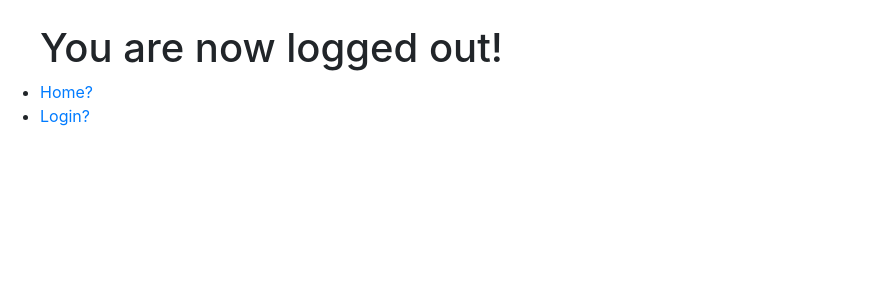
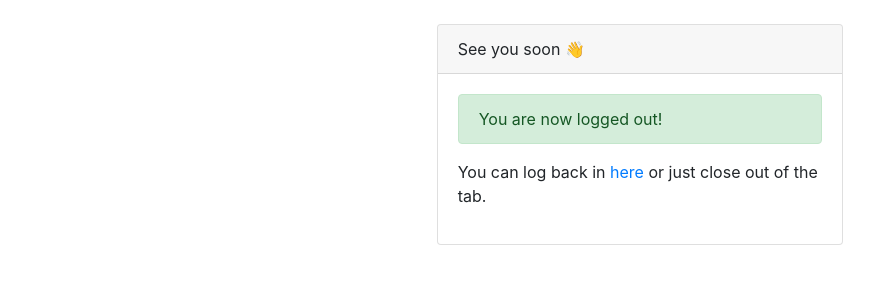
Before and after one commit to winters-brown/BAD-C, a Node project: template views/logout.handlebars in a window 1280 px wide. Shown: the part 56-356 px from the top of the page, without its empty margins (0-883 px from the left). Run offline with Node 20 templates, Linux system fonts and the light colour scheme; the template is opened without the code that fills it, so the values that code supplies are empty; some libraries are stand-ins or nearby versions.

Commit message:
b18 solved

```diff
--- a/views/logout.handlebars
+++ b/views/logout.handlebars
@@ -1,6 +1,13 @@
-<ul>
-    <h1> You are now logged out!</h1>
-
+<div clas="container-md">
+    <div class="row">
+        <div class="col-sm">
+        </div>
+        <div class="col-sm">
+            <div class="card">
+                <div class="card-header">
+                    See you soon 👋
+                </div>
+                <div class="card-body">
                     {{#if error}}
                     <li>
                         <div>
@@ -10,11 +17,16 @@
                         </div>
                     </li>
                     {{/if}}
-
-    <li>
-        <a href="/">Home?</a>
-    </li>
-    <li>
-        <a href="/api/v2/auth/login">Login?</a>
-    </li>
-</ul>
+                    <div class="alert alert-success" role="alert">
+                        You are now logged out!
+                    </div>
+                    <p>
+                        You can log back in <a href="/api/v2/auth/login">here</a> or just close out of the tab.
+                    </p>
+                </div>
+            </div>
+        </div>
+        <div class="col-sm">
+        </div>
+    </div>
+</div>
```
Lines whose indentation alone changed are shown as unchanged.
